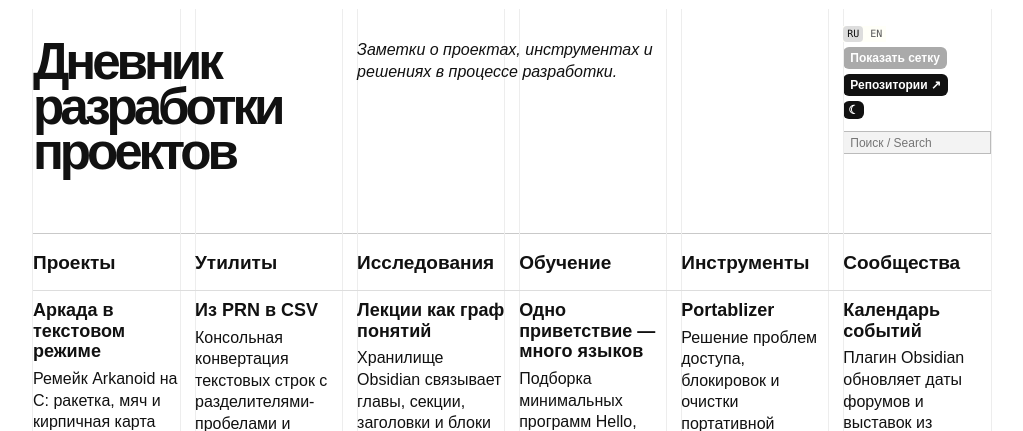
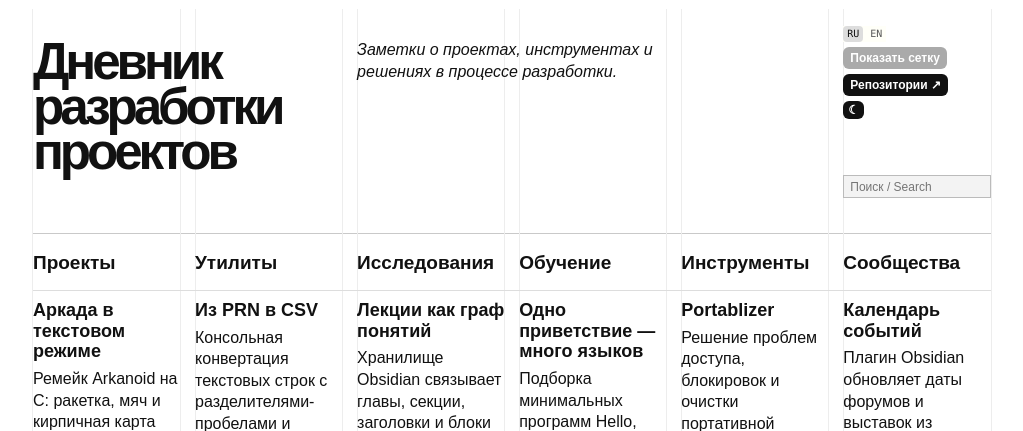
Before and after one commit to Masortim/masortim.github.io, a PHP site: page / in a window 1280 px wide. Shown: the top 431 px of the page, without its empty margins (128-1151 px from the left). Run offline with PHP 8.4, Linux system fonts and the light colour scheme.

Commit message:
Align search with title and grid layer
Co-authored-by: arena-agent <297053741+arena-agent@users.noreply.github.com>

```diff
--- a/diary/projects.css
+++ b/diary/projects.css
@@ -40,7 +40,7 @@
 .archive-brand { position:relative; z-index:1; grid-column:1 / span 2; padding-top:30px; }
 .archive-brand h1 { margin:0; font-size:clamp(2.5rem,4vw,3.4rem); font-weight:800; letter-spacing:-.08em; line-height:.88; }
 .archive-summary { position:relative; z-index:1; grid-column:3 / span 2; margin:30px 0 0; padding:0; font-size:16px; font-style:italic; line-height:1.4; }
-.archive-controls { grid-column:6; display:flex; flex-direction:column; align-items:stretch; gap:12px; margin-top:17px; min-width:0; }
+.archive-controls { position:relative; z-index:1; grid-column:6; display:flex; flex-direction:column; align-items:stretch; gap:12px; margin-top:17px; min-width:0; }
 .archive-actions { display: flex; align-items: flex-start; flex-direction: column; gap: 5px; font-size: 12px; }
 .archive-actions button, .archive-actions .forum-link { display: inline-block; border: 0; border-radius: 6px; padding: 4px 7px; color: #fff; background: #111; font: 700 12px Arial, sans-serif; cursor: pointer; }
 .archive-actions #grid-toggle { background: #aaa; }
@@ -48,7 +48,7 @@
 .archive-actions .language-switch button { min-width: 0; min-height: 0; padding: 2px 4px; border: 0; border-radius:4px; color: #555; background: transparent; cursor: pointer; font: inherit; }
 .archive-actions .language-switch button[aria-pressed="true"] { color: #111; background: #ddd; }
 .archive-actions #theme-toggle { padding: 2px 5px; font-size: 12px; }
-.archive-search { align-self:stretch; margin-top:0; }
+.archive-search { align-self:stretch; margin-top:44px; }
 .archive-search input { display: block; box-sizing: border-box; width: 100%; height: 23px; padding: 3px 6px; border: 1px solid #bbb; border-radius: 0; background: #f3f3f3; color: #111; font: 12px Arial, sans-serif; }
 .visually-hidden { position: absolute; width: 1px; height: 1px; overflow: hidden; clip: rect(0, 0, 0, 0); white-space: nowrap; }
 .archive-columns { position:relative; border-bottom:1px solid #c9c9c9; }
@@ -115,6 +115,7 @@ body.dark-theme .project-note .note-dek { color: #c5c0b7; }
   .archive-brand { grid-column:1 / span 3; padding-top:20px; }
   .archive-summary { grid-column:2; margin-top:20px; }
   .archive-controls { grid-column:3; margin-top:34px; }
+  .archive-search { margin-top:0; }
   .archive-columns { grid-template-columns: 1fr; }
   .archive-column { min-height: 0; padding: 0 0 1rem; }
   .archive-column h2 { position: relative; }
```
